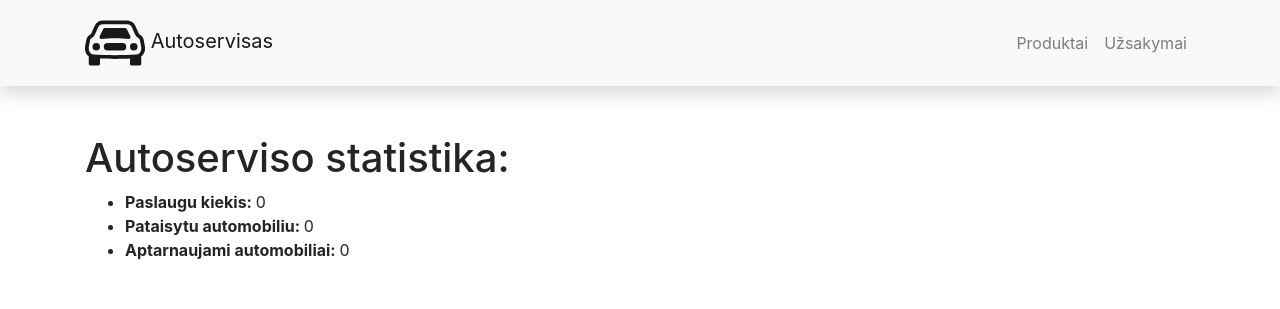
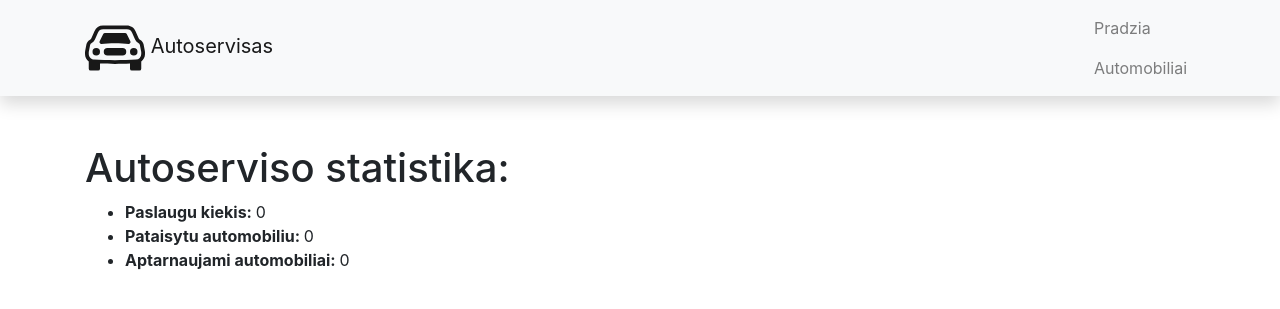
Before and after one commit to MindaugasZitkus/autoservice, a Django app: page /autoservice/ in a window 1280 px wide. Shown: the top 309 px of the page. Run offline with Django 4.2, Linux system fonts and the light colour scheme; data that the repository does not hold is empty; some libraries are stand-ins or nearby versions.

Commit message:
36 Django Paskaita + Sukurti puslapi (per funkcija views faile), pvz. autoservice/automobiliai, kuriame butu atvaizduoti visi service uzregistruoti automobiliai

```diff
--- a/mysite/autoservice/templates/base.html
+++ b/mysite/autoservice/templates/base.html
@@ -32,8 +32,8 @@
         <div class="collapse navbar-collapse" id="navbarResponsive">
             <ul class="navbar-nav ml-auto">
                 <li class="nav-item">
-                <li class="nav-item"><a class="nav-link" href="">Produktai</a></li>
-                <li class="nav-item"><a class="nav-link" href="">Užsakymai</a></li>
+                  <a class="nav-link" href="{% url 'index' %}">Pradzia</a>
+                  <a class="nav-link" href="{% url 'vehicles' %}">Automobiliai</a>
                 </li>
                 {% if user.is_authenticated %}
                 <li class="nav-item"><a class="nav-link" href="">
--- a/mysite/autoservice/urls.py
+++ b/mysite/autoservice/urls.py
@@ -4,4 +4,5 @@ from . import views
 
 urlpatterns = [
     path("", views.index, name="index"),
+    path('vehicles/', views.vehicles, name="vehicles"),
 ]
--- a/mysite/autoservice/views.py
+++ b/mysite/autoservice/views.py
@@ -11,3 +11,10 @@ def index(request):
 
     }
     return render(request, 'index.html', context=context)
+
+
+def vehicles(request):
+    context = {
+        "vehicles": Vehicle.objects.all()
+    }
+    return render(request, "vehicles.html", context=context)
```
Also changed, not shown: mysite/autoservice/templates/vehicles.html (added, +14 -0 lines).
